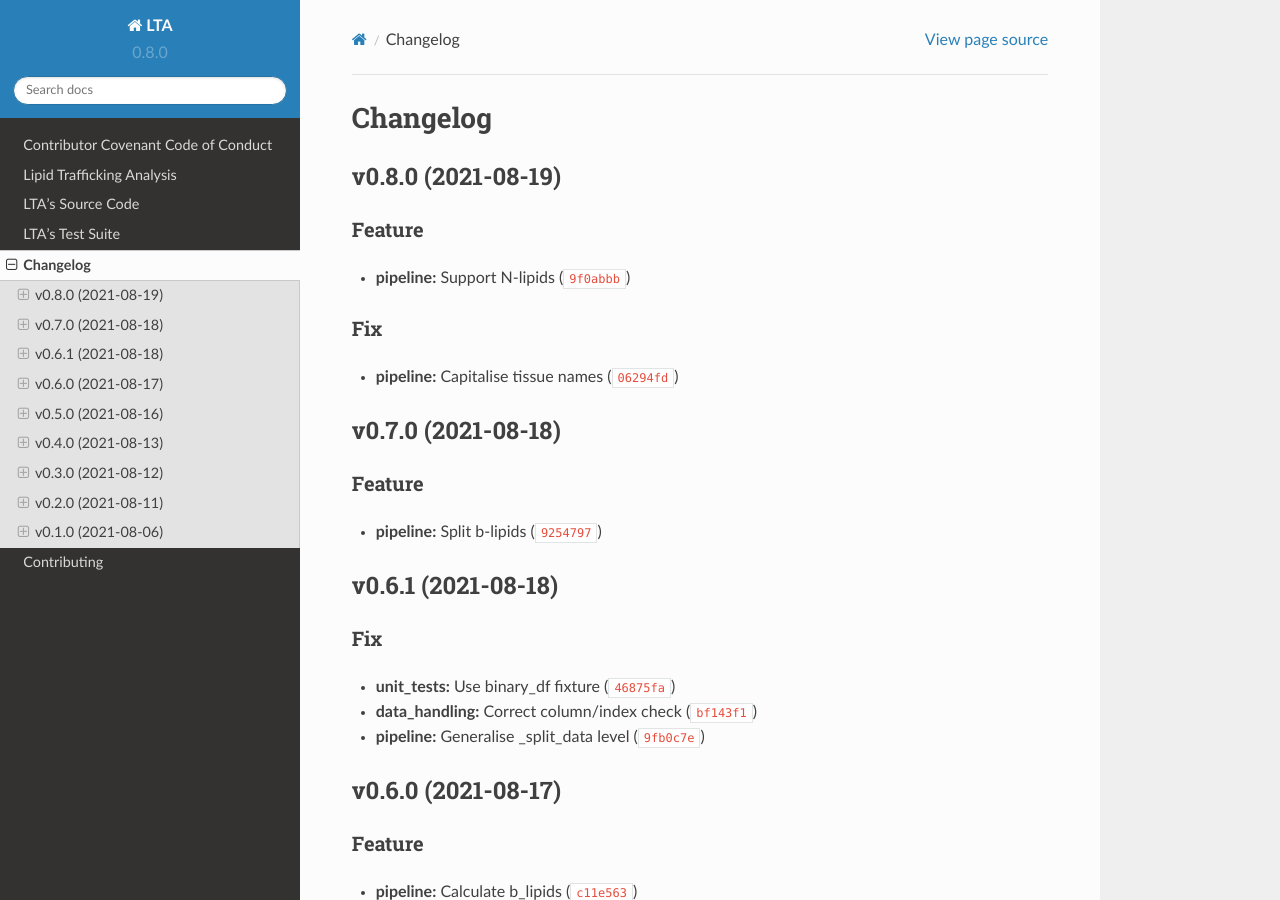
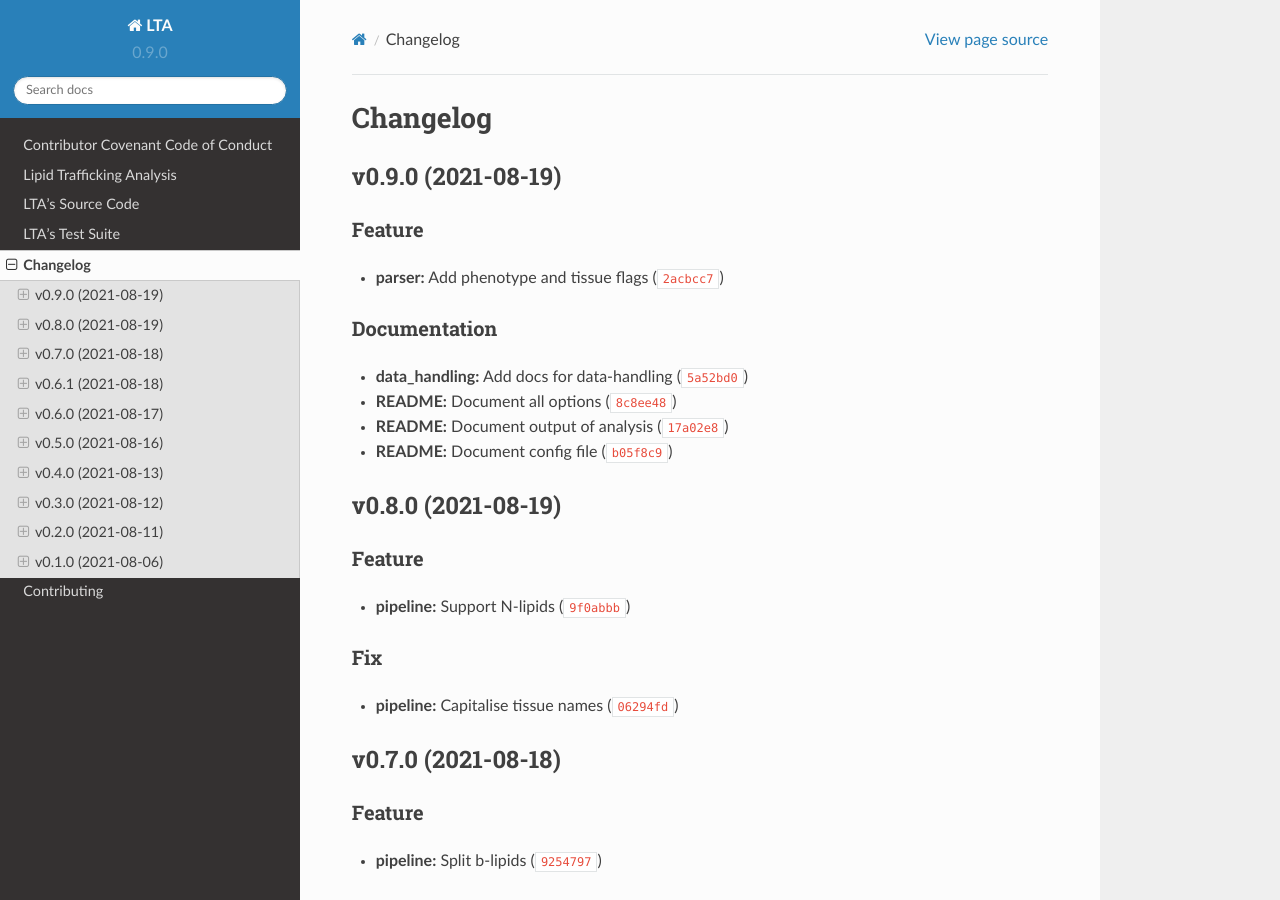
Before and after one commit to IMS-Bio2Core-Facility/lta, a Sphinx documentation site: the page built from docs/changelog.md, in a window 1280 px wide and 900 px high. Built offline with Sphinx 7.4.7 and the Read the Docs theme 2.0.0, drawn with Linux system fonts in a browser that asks for light colours.

Commit message:
0.9.0
Automatically generated by python-semantic-release

```diff
--- a/CHANGELOG.md
+++ b/CHANGELOG.md
@@ -1,6 +1,16 @@
 # Changelog
 
 <!--next-version-placeholder-->
+
+## v0.9.0 (2021-08-19)
+### Feature
+* **parser:** Add phenotype and tissue flags ([`2acbcc7`](https://github.com/IMS-Bio2Core-Facility/lta/commit/2acbcc76fd8ed868304fd3c53afc52dff00a5e45))
+
+### Documentation
+* **data_handling:** Add docs for data-handling ([`5a52bd0`](https://github.com/IMS-Bio2Core-Facility/lta/commit/5a52bd0c8445b0b58330c977dac7e39a021cba8a))
+* **README:** Document all options ([`8c8ee48`](https://github.com/IMS-Bio2Core-Facility/lta/commit/8c8ee48e1733d2618631e425a1013029021fb3dd))
+* **README:** Document output of analysis ([`17a02e8`](https://github.com/IMS-Bio2Core-Facility/lta/commit/17a02e814c4b848b7de07612507c25dfa7825048))
+* **README:** Document config file ([`b05f8c9`](https://github.com/IMS-Bio2Core-Facility/lta/commit/b05f8c9325eeedba3c78771eb0fe293e575c78e6))
 
 ## v0.8.0 (2021-08-19)
 ### Feature
--- a/docs/conf.py
+++ b/docs/conf.py
@@ -12,7 +12,7 @@ sys.path.insert(0, os.path.abspath("../lta/"))
 project = "LTA"
 author = "Ryan B Patterson-Cross"
 copyright = "2021, IMS-MRL Bioinformatics and Biostatistic Core"
-version = "0.8.0"
+version = "0.9.0"
 extensions = [
     "sphinx_rtd_theme",
     "sphinx.ext.autodoc",
--- a/lta/__init__.py
+++ b/lta/__init__.py
@@ -7,4 +7,4 @@ __version__ : str
     The version number,
     specified in the form 'major.minor.patch'
 """
-__version__ = "0.8.0"
+__version__ = "0.9.0"
--- a/pyproject.toml
+++ b/pyproject.toml
@@ -1,6 +1,6 @@
 [tool.poetry]
 name = "LTA"
-version = "0.8.0"
+version = "0.9.0"
 description = "Lipid Trafficking Analysis"
 license = "MIT"
 authors = ["rbpatt2019 <rb.patterson.cross@gmail.com>"]
```
